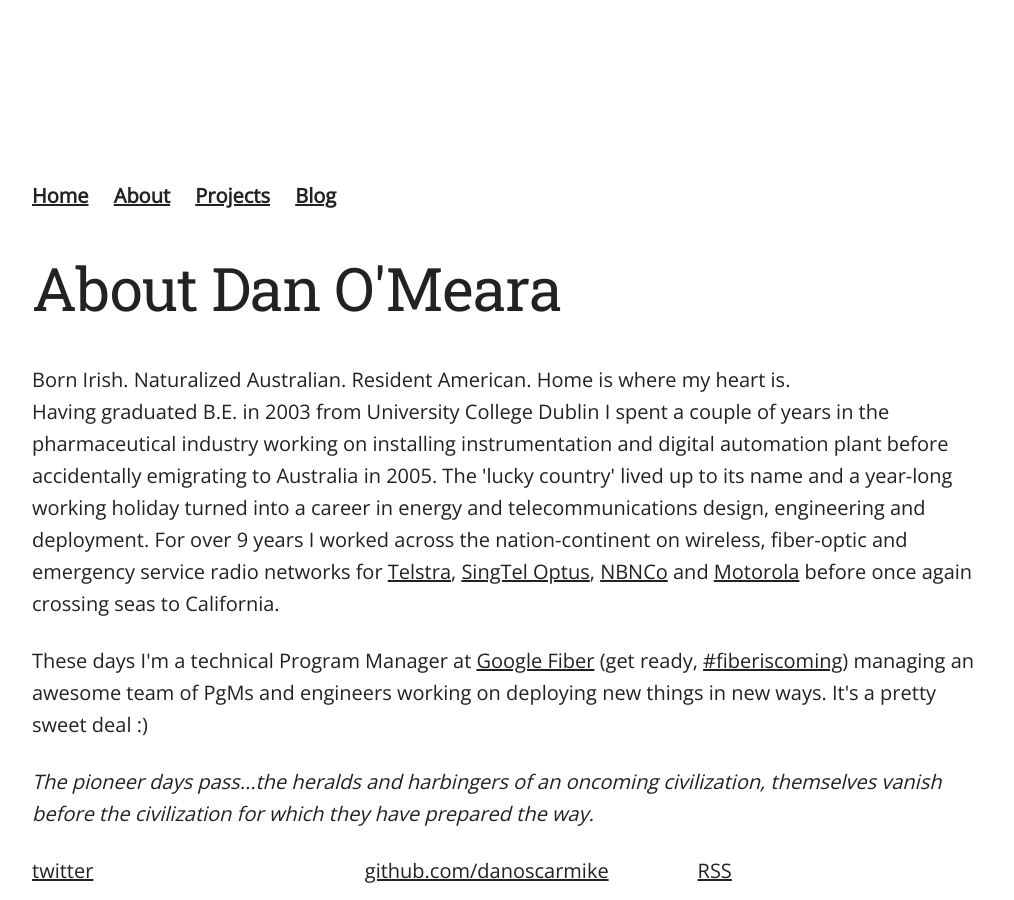
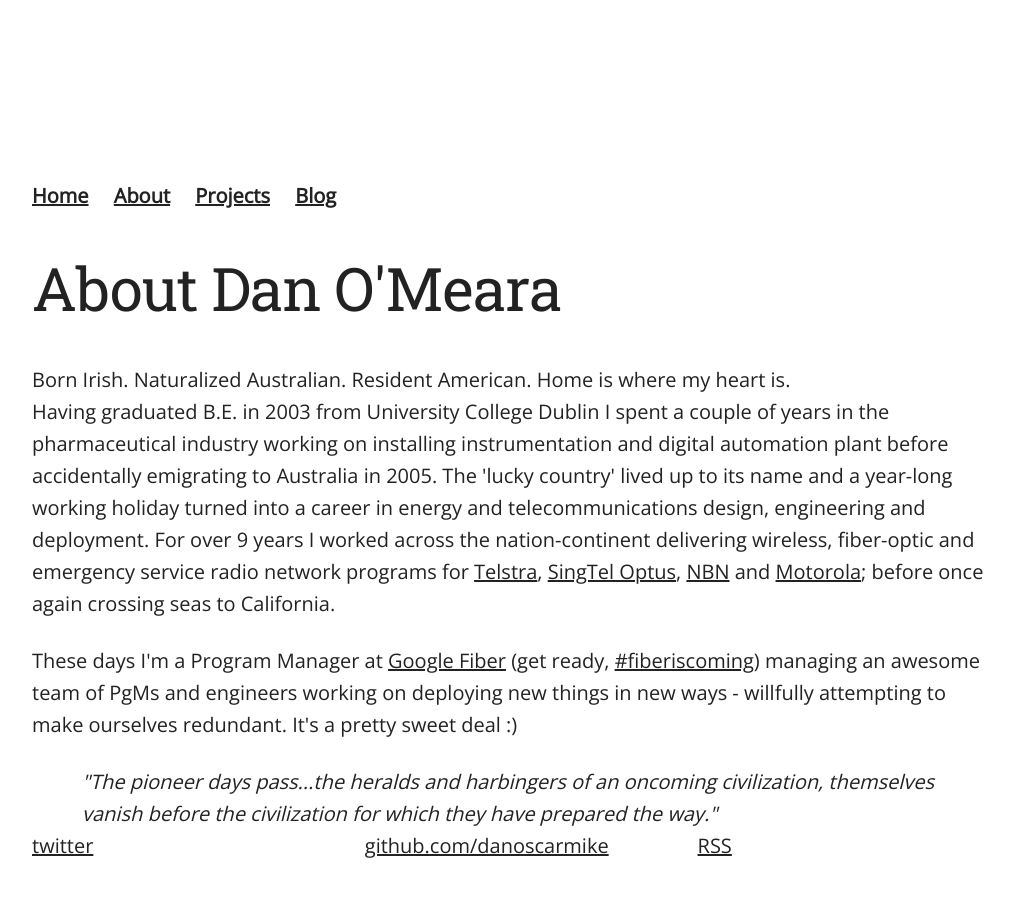
Before and after one commit to danoscarmike/danoscarmike.github.io, a Jekyll site: the page built from about/index.html, in a window 1280 px wide. Shown: the whole page, without its empty margins (128-1142 px from the left). Built offline with Jekyll 4.4.1, drawn with Linux system fonts in a browser that asks for light colours.

Commit message:
css debug

```diff
--- a/about/index.html
+++ b/about/index.html
@@ -13,22 +13,23 @@ title: About Dan O&apos;Meara
 	and digital automation plant before accidentally emigrating to Australia in
 	2005.  The 'lucky country' lived up to its name and a year-long working
 	holiday turned into a career in energy and telecommunications design, engineering
-	and deployment.  For over 9 years I worked across the nation-continent on wireless,
-	fiber-optic and emergency service radio networks for <a href="telstra.com.au">
-		Telstra</a>, <a href="optus.com.au">SingTel Optus</a>, <a href="nbnco.com.au">
-			NBNCo</a> and <a href="motorolasolutions.com">Motorola</a> before once again
-	crossing seas to California.</p>
+	and deployment.  For over 9 years I worked across the nation-continent delivering wireless,
+	fiber-optic and emergency service radio network programs for <a href="https://en.wikipedia.org/wiki/Telstra">
+		Telstra</a>, <a href="https://en.wikipedia.org/wiki/Optus">SingTel Optus</a>,
+		<a href="https://en.wikipedia.org/wiki/Nbn_(telecommunications_company)">
+			NBN</a> and <a href="https://en.wikipedia.org/wiki/Motorola_Solutions">Motorola</a>;
+			before once again crossing seas to California.</p>
 </div>
 <div>
-	<p>These days I'm a technical Program Manager at <a href="fiber.google.com">Google Fiber</a>
+	<p>These days I'm a Program Manager at <a href="fiber.google.com">Google Fiber</a>
 	(get ready, <a href="twitter.com/#fiberiscoming">#fiberiscoming</a>) managing
 	an awesome team of PgMs and engineers working on deploying new things in new
-	ways.  It's a pretty sweet deal :)</p>
+	ways - willfully attempting to make ourselves redundant.  It's a pretty sweet deal :)</p>
 </div>
 <div>
-	<p><em>The pioneer days pass...the heralds and harbingers of an
+	<p class="quote"><em>"The pioneer days pass...the heralds and harbingers of an
     oncoming civilization, themselves vanish before the civilization for
-    which they have prepared the way.</em></p>
+    which they have prepared the way."</em></p>
 </div>
 <div class="row">
 	<div class="four columns">
--- a/css/main.css
+++ b/css/main.css
@@ -2,6 +2,9 @@
   margin-top: 6rem;
   text-align: left; }
 
+.quote {
+  margin: 0 50px 0 50px;
+}
 nav ul {
   list-style: none;
   font-weight: bold;
--- a/index.html
+++ b/index.html
@@ -6,7 +6,7 @@ title: Dan&middot;Oscar&sol;Mike
 	<h1>{{ page.title}}</h1>
 </div>
 <div>
-	<p>Hi there, welcome to Dan&middot;Oscar&sol;Mike, a simple pag cataloguing
+	<p>Hi there, welcome to Dan&middot;Oscar&sol;Mike, a simple page cataloguing
 		my <em>foxing and ferreting</em> through the worlds of data science and
 		visualization, sport, politics and current affairs.  <a href="/about">
 			More about me here...</a></p>
```
Also changed, not shown: resources/gravatar-user-420.png (added), resources/linkedin+logo.png (added).
